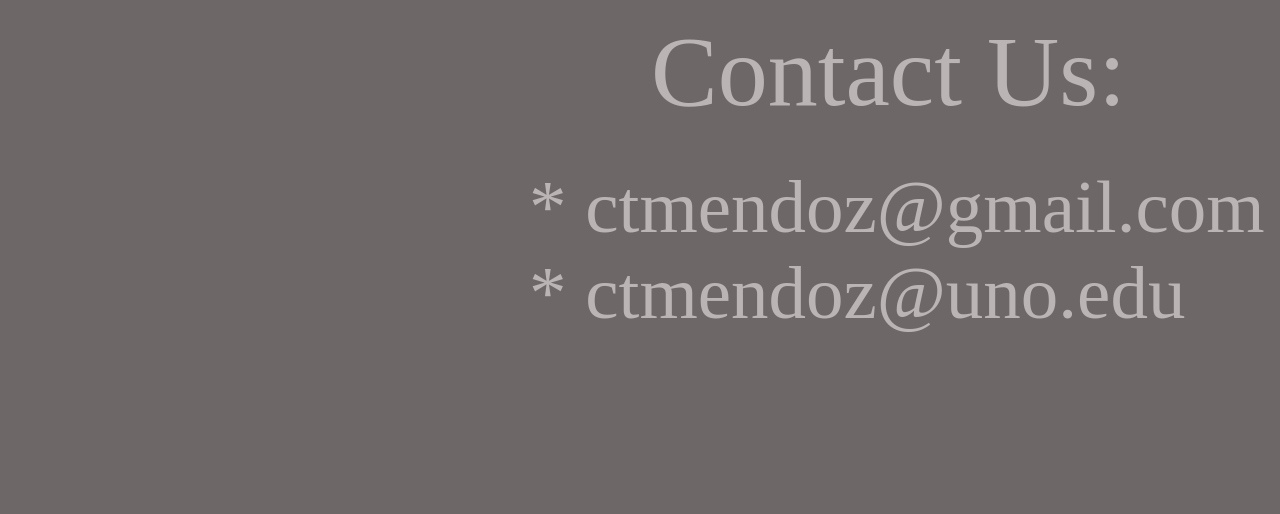
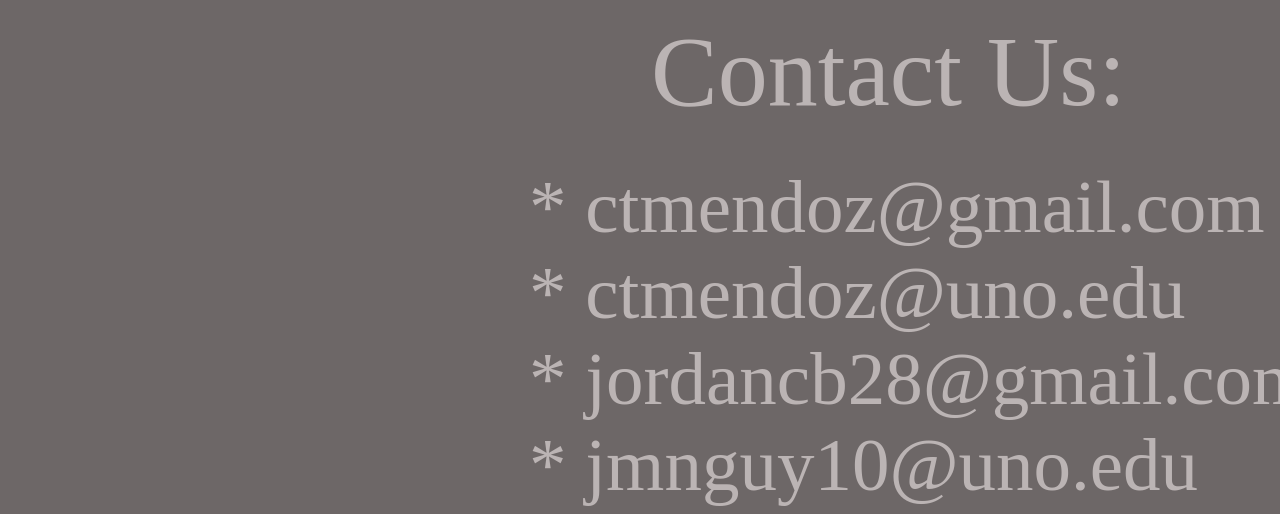
Before and after one commit to ManhNguyen1116/CSCI2467Project, a plain HTML site: page src/website/Contact.html in a window 1280 px wide. Shown: the part 286-800 px from the top of the page. Drawn offline with Linux system fonts and the light colour scheme.

Commit message:
Added emails

```diff
--- a/src/website/Contact.html
+++ b/src/website/Contact.html
@@ -3065,7 +3065,7 @@ window.application = new Application();
 		<span>Contact Us:</span>
 	</div>
 	<div id="Contact_Info">
-		<span>* ctmendoz@gmail.com<br/>* ctmendoz@uno.edu</span>
+		<span>* ctmendoz@gmail.com<br/>* ctmendoz@uno.edu<br/>* jordancb28@gmail.com<br/>* jmnguy10@uno.edu</span>
 	</div>
 </div>
 </body>
```
